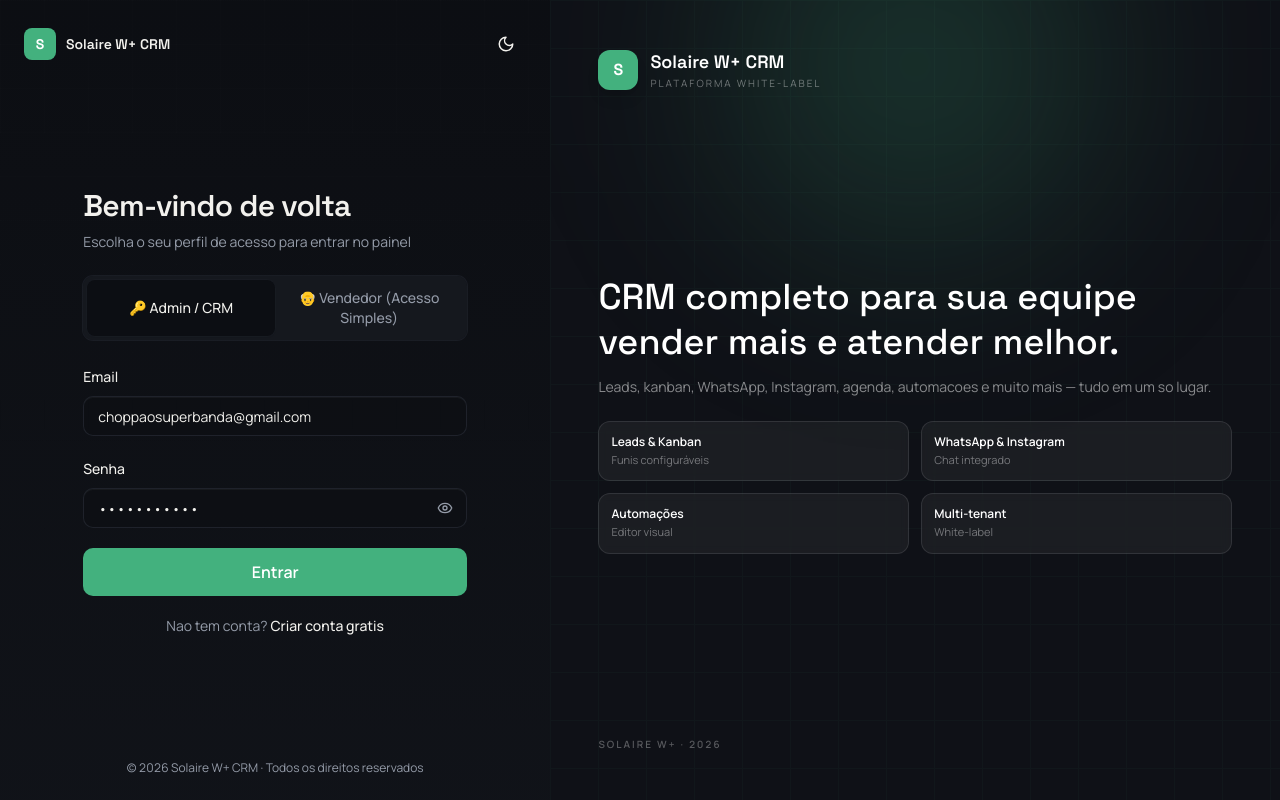
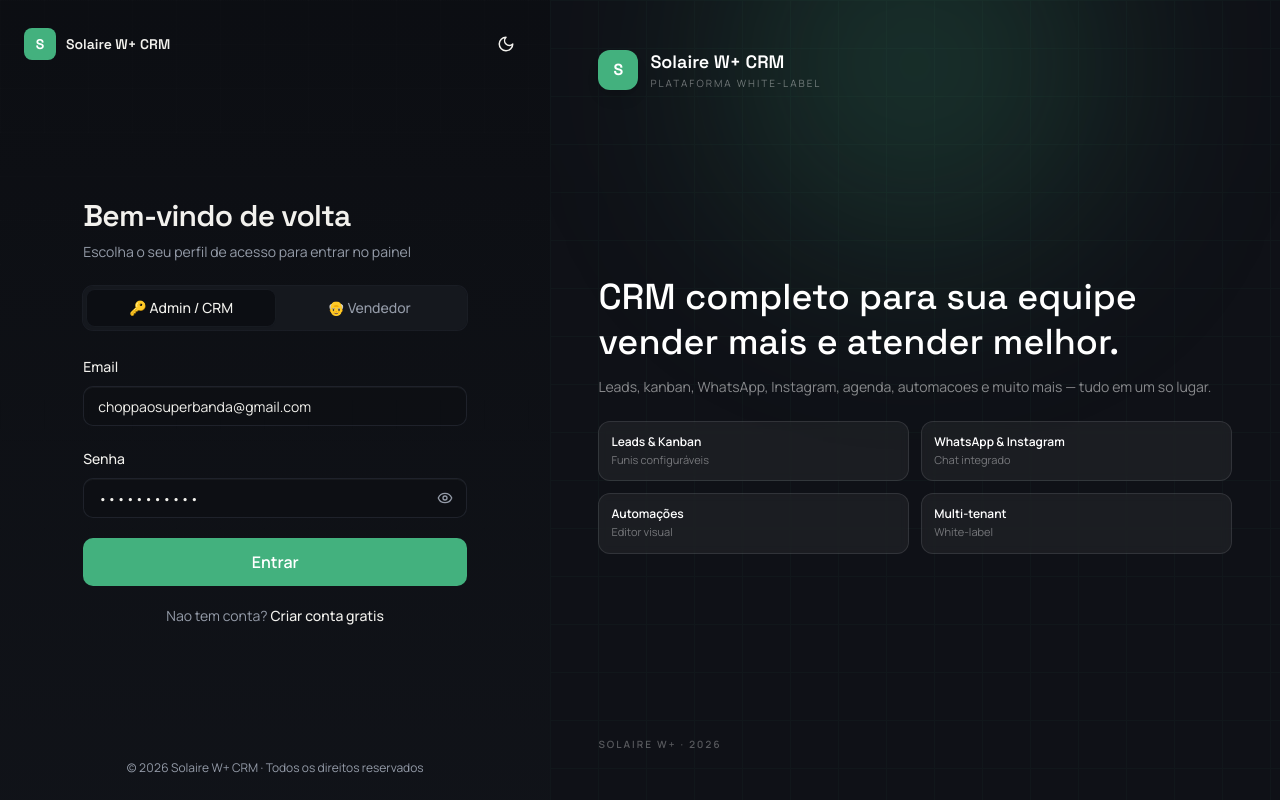
Before and after one commit to snekx23/crm-white-label, a Next.js app: page /login in a window 1280 px wide. Built offline with nearby package versions, Linux system fonts and the light colour scheme; no server answers.

Commit message:
style: remove (Acesso Simples) suffix from Seller login button

```diff
--- a/app/(auth)/login/page.tsx
+++ b/app/(auth)/login/page.tsx
@@ -75,7 +75,7 @@ export default function LoginPage() {
               : "hover:text-foreground"
           }`}
         >
-          👴 Vendedor (Acesso Simples)
+          👴 Vendedor
         </button>
       </div>
 
```
